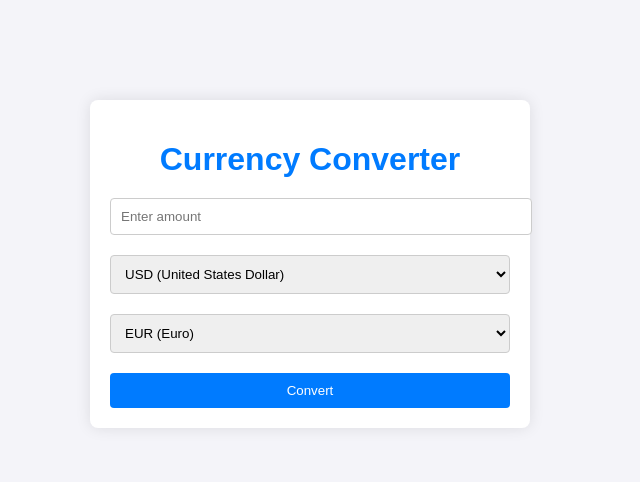
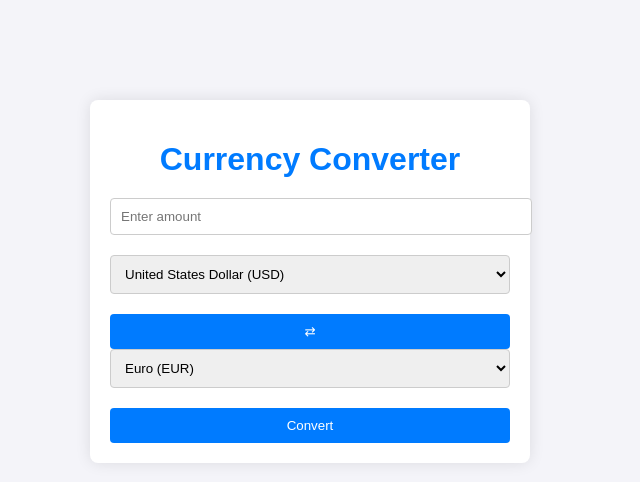
Before and after one commit to chifineg/Portfolio_project, a React (Create React App) app in the folder currency-converter/: page / in a window 1280 px wide. Shown: the top 482 px of the page, without its empty margins (330-970 px from the left). Built offline with nearby package versions, Linux system fonts and the light colour scheme.

Commit message:
Add "Switch Currencies" Button

```diff
--- a/currency-converter/src/App.js
+++ b/currency-converter/src/App.js
@@ -2,11 +2,28 @@ import React, { useState } from 'react';
 import './App.css';
 
 function App() {
+  // State to store user input values
   const [amount, setAmount] = useState('');
   const [fromCurrency, setFromCurrency] = useState('USD');
   const [toCurrency, setToCurrency] = useState('EUR');
   const [result, setResult] = useState('');
 
+  // List of African and global currencies
+  const currencies = [
+    { code: 'USD', name: 'United States Dollar' },
+    { code: 'EUR', name: 'Euro' },
+    { code: 'GBP', name: 'British Pound' },
+    { code: 'ZAR', name: 'South African Rand' },
+    { code: 'NGN', name: 'Nigerian Naira' },
+    { code: 'KES', name: 'Kenyan Shilling' },
+    { code: 'GHS', name: 'Ghanaian Cedi' },
+    { code: 'EGP', name: 'Egyptian Pound' },
+    { code: 'MAD', name: 'Moroccan Dirham' },
+    { code: 'TZS', name: 'Tanzanian Shilling' },
+    { code: 'UGX', name: 'Ugandan Shilling' },
+  ];
+
+  // Function to handle currency conversion
   const convertCurrency = async () => {
     const apiKey = 'ed0eb48796238f93e5ee33bc';
     const url = `https://v6.exchangerate-api.com/v6/${apiKey}/latest/${fromCurrency}`;
@@ -16,6 +33,7 @@ function App() {
       if (!response.ok) throw new Error('Error fetching exchange rates');
       const data = await response.json();
 
+      // Calculate the conversion
       const conversionRate = data.conversion_rates[toCurrency];
       const convertedAmount = (amount * conversionRate).toFixed(2);
       setResult(`${amount} ${fromCurrency} = ${convertedAmount} ${toCurrency}`);
@@ -24,10 +42,18 @@ function App() {
     }
   };
 
+  // Function to switch fromCurrency and toCurrency
+  const switchCurrencies = () => {
+    const temp = fromCurrency;
+    setFromCurrency(toCurrency);
+    setToCurrency(temp);
+  };
+
   return (
     <div className="container">
       <h1>Currency Converter</h1>
 
+      {/* Input for the amount */}
       <input
         type="number"
         value={amount}
@@ -35,30 +61,32 @@ function App() {
         placeholder="Enter amount"
       />
 
+      {/* Dropdown for selecting currencies */}
       <div className="currency-selection">
         <select value={fromCurrency} onChange={(e) => setFromCurrency(e.target.value)}>
-          <option value="USD">USD (United States Dollar)</option>
-          <option value="EUR">EUR (Euro)</option>
-          <option value="GBP">GBP (British Pound)</option>
-          <option value="ZAR">ZAR (South African Rand)</option>
-          <option value="NGN">NGN (Nigerian Naira)</option>
-          <option value="KES">KES (Kenyan Shilling)</option>
-          <option value="GHS">GHS (Ghanaian Cedi)</option>
+          {currencies.map((currency) => (
+            <option key={currency.code} value={currency.code}>
+              {currency.name} ({currency.code})
+            </option>
+          ))}
         </select>
 
+        {/* Switch button to swap currencies */}
+        <button className="switch-btn" onClick={switchCurrencies}>⇄</button>
+
         <select value={toCurrency} onChange={(e) => setToCurrency(e.target.value)}>
-          <option value="USD">USD (United States Dollar)</option>
-          <option value="EUR">EUR (Euro)</option>
-          <option value="GBP">GBP (British Pound)</option>
-          <option value="ZAR">ZAR (South African Rand)</option>
-          <option value="NGN">NGN (Nigerian Naira)</option>
-          <option value="KES">KES (Kenyan Shilling)</option>
-          <option value="GHS">GHS (Ghanaian Cedi)</option>
+          {currencies.map((currency) => (
+            <option key={currency.code} value={currency.code}>
+              {currency.name} ({currency.code})
+            </option>
+          ))}
         </select>
       </div>
 
+      {/* Convert button */}
       <button onClick={convertCurrency}>Convert</button>
 
+      {/* Display the conversion result */}
       <div id="result">{result}</div>
     </div>
   );
```
